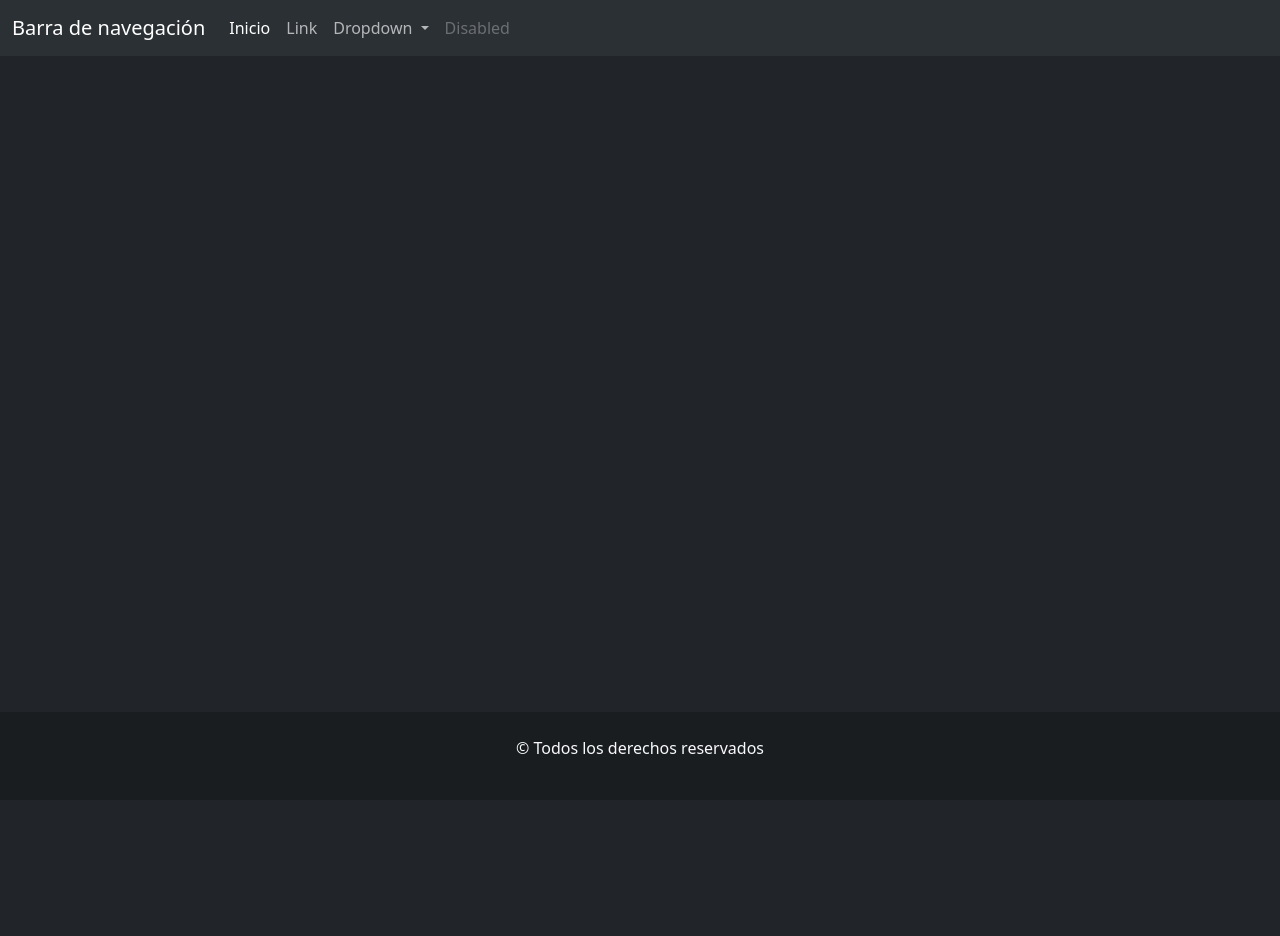
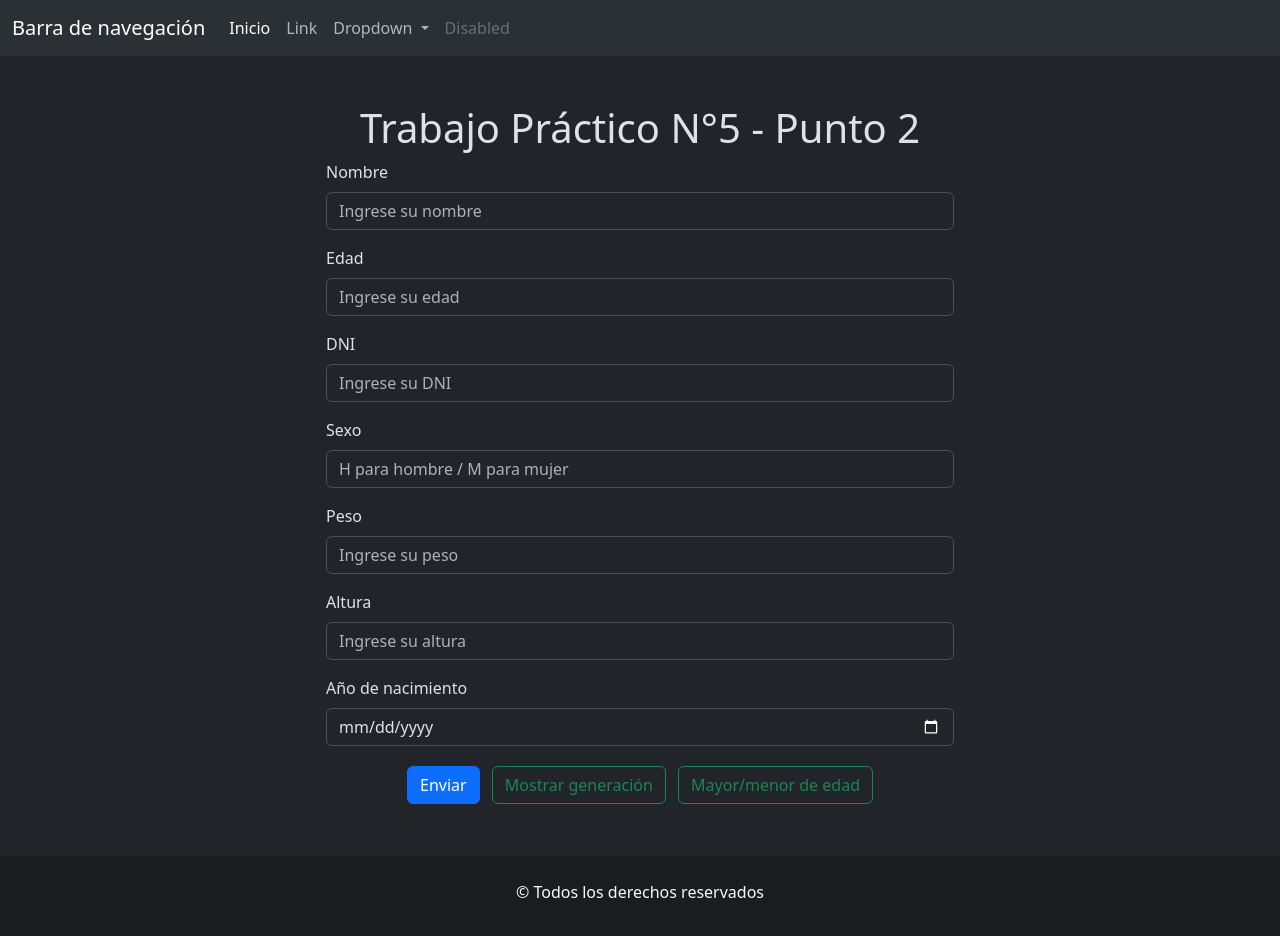
Before and after one commit to AndresSantamarina/practico5jspunto2, a plain HTML site: page index.html in a window 1280 px wide. Before the commit the page ends 800 px from the top, so only its background shows below. Drawn offline with nearby package versions, Linux system fonts and the light colour scheme.

Commit message:
maquetado del punto 2 del practico 5 terminado, agregue un form con 3 botones al final para crear el objeto y para ver los metodos

```diff
--- a/css/style.css
+++ b/css/style.css
@@ -7,3 +7,7 @@ body{
 main{
     flex-grow: 1;
 }
+
+form{
+    width: 50%;
+}
--- a/index.html
+++ b/index.html
@@ -78,7 +78,106 @@
       </nav>
     </header>
     <main>
-
+      <section class="container-fluid py-5">
+        <h1 class="text-center">Trabajo Práctico N°5 - Punto 2</h1>
+        <div class="d-flex justify-content-center">
+          <form>
+            <div class="mb-3">
+              <label for="inputNombre" class="form-label">Nombre</label>
+              <input
+                type="text"
+                class="form-control"
+                id="inputNombre"
+                aria-describedby="emailHelp"
+                required
+                minlength="3"
+                maxlength="30"
+                placeholder="Ingrese su nombre"
+              />
+            </div>
+            <div class="mb-3">
+              <label for="inputEdad" class="form-label">Edad</label>
+              <input
+                type="number"
+                class="form-control"
+                id="inputEdad"
+                required
+                min="13"
+                max="93"
+                placeholder="Ingrese su edad"
+              />
+            </div>
+            <div class="mb-3">
+              <label for="inputDNI" class="form-label">DNI</label>
+              <input
+                type="number"
+                class="form-control"
+                id="inputDNI"
+                required
+                min="10000000"
+                max="999999999"
+                placeholder="Ingrese su DNI"
+              />
+            </div>
+            <div class="mb-3">
+              <label for="inputSexo" class="form-label">Sexo</label>
+              <input
+                type="text"
+                class="form-control"
+                id="inputSexo"
+                required
+                minlength="1"
+                maxlength="1"
+                placeholder="H para hombre / M para mujer"
+              />
+            </div>
+            <div class="mb-3">
+              <label for="inputPeso" class="form-label">Peso</label>
+              <input
+                type="number"
+                class="form-control"
+                id="inputPeso"
+                required
+                min="30"
+                max="200"
+                placeholder="Ingrese su peso"
+              />
+            </div>
+            <div class="mb-3">
+              <label for="inputAltura" class="form-label">Altura</label>
+              <input
+                type="text"
+                class="form-control"
+                id="inputAltura"
+                required
+                minlength="1"
+                maxlength="4"
+                placeholder="Ingrese su altura"
+              />
+            </div>
+            <div class="mb-3">
+              <label for="inputAnioNacimiento" class="form-label"
+                >Año de nacimiento</label
+              >
+              <input
+                type="date"
+                class="form-control"
+                id="inputAnioNacimiento"
+                required
+              />
+            </div>
+            <div class="text-center">
+              <button type="submit" class="btn btn-primary m-1">Enviar</button>
+              <button type="button" class="btn btn-outline-success m-1">
+                Mostrar generación
+              </button>
+              <button type="button" class="btn btn-outline-success m-1">
+                Mayor/menor de edad
+              </button>
+            </div>
+          </form>
+        </div>
+      </section>
     </main>
     <footer class="bg-dark-subtle py-4 text-light text-center">
       <p>&copy; Todos los derechos reservados</p>
```
